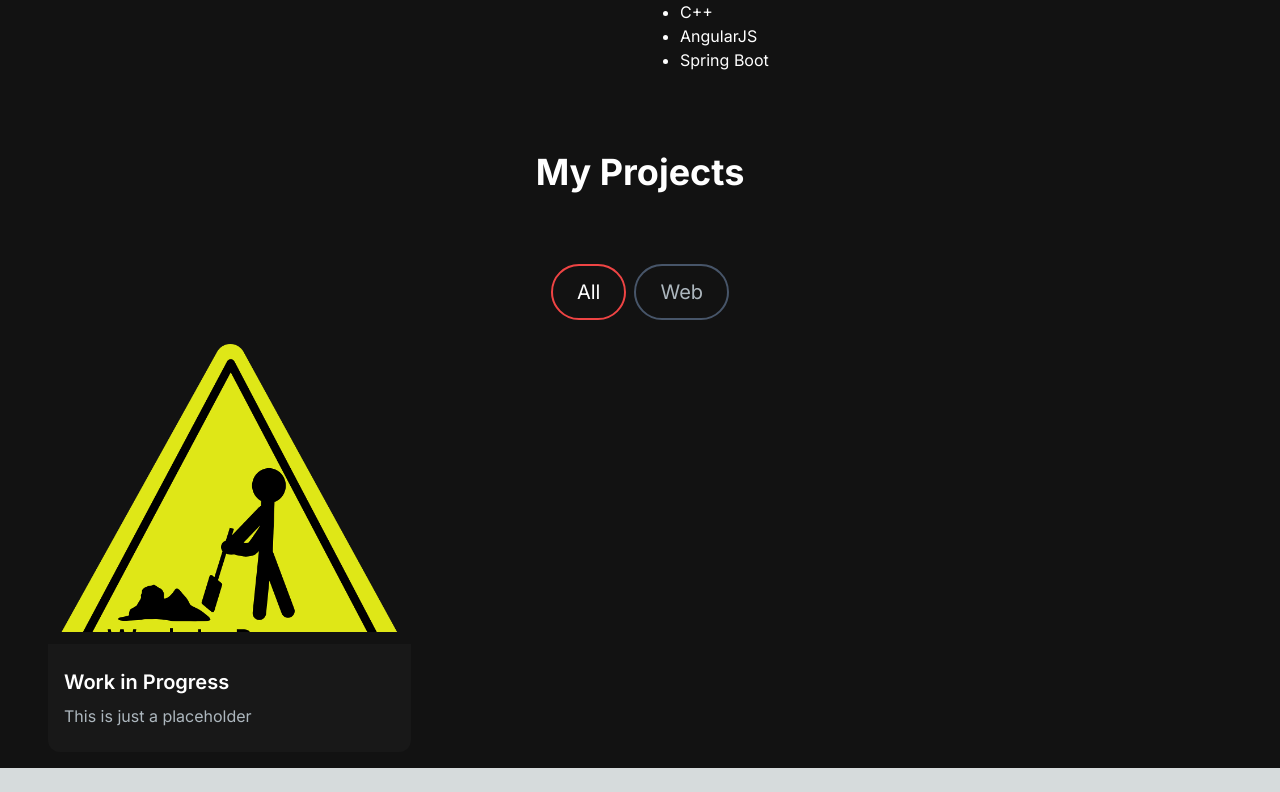
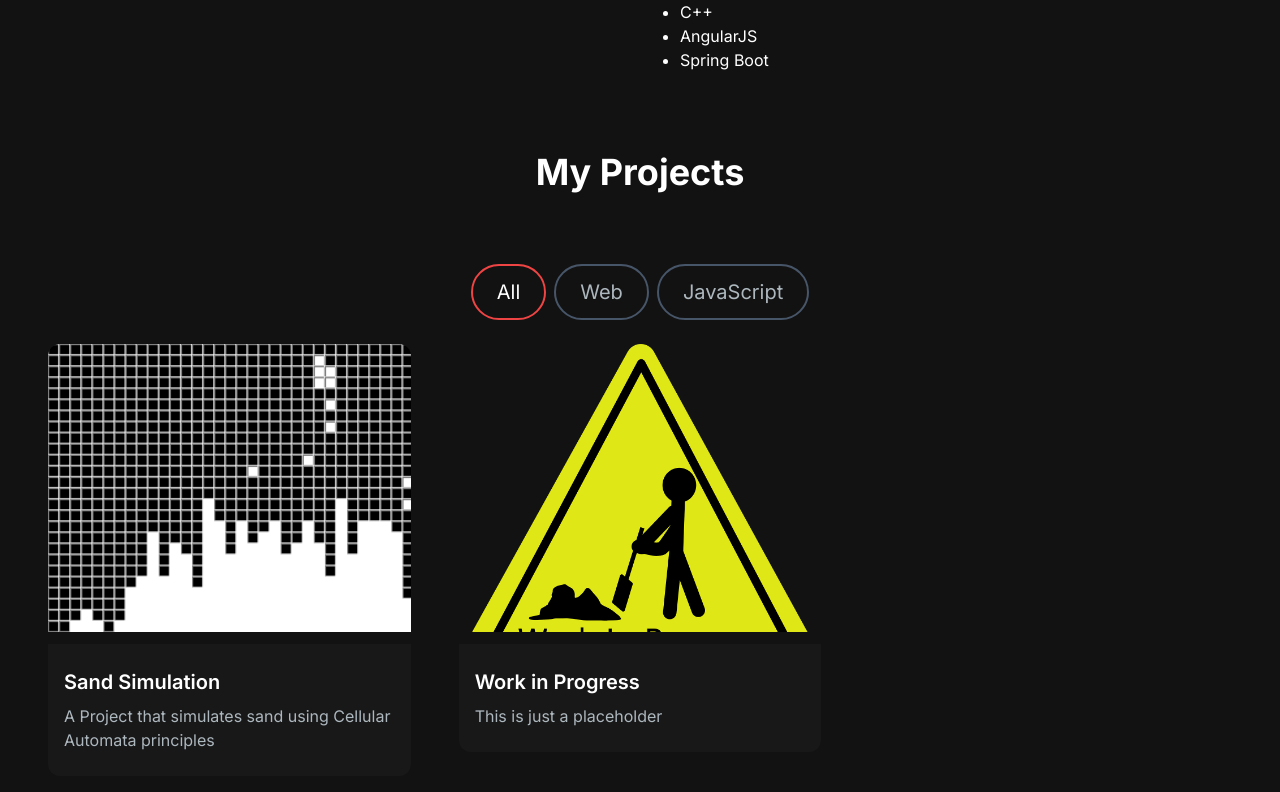
Before and after one commit to DaniloNicacio/danilonicacio.github.io, a Next.js app: page / in a window 1280 px wide. Shown: the part 973-1765 px from the top of the page. Before the commit the page ends 1741 px from the top, so only its background shows below. Built offline with nearby package versions, Linux system fonts and the light colour scheme.

Commit message:
[FEAT] - Added Sand Simulation Project

```diff
--- a/app/components/ProjectsSection.jsx
+++ b/app/components/ProjectsSection.jsx
@@ -6,6 +6,15 @@ import ProjectTag from "@/app/components/ProjectTag";
 const projectsData = [
     {
         id: 1,
+        title: "Sand Simulation",
+        description: "A Project that simulates sand using Cellular Automata principles",
+        image: "/images/projects/sand-simulation.png",
+        tag: ["All", "Web", "JavaScript"],
+        gitUrl: "https://github.com/DaniloNicacio/Sand-Simulation",
+        previewUrl: "https://danilonicacio.github.io/Sand-Simulation/"
+    },
+    {
+        id: 2,
         title: "Work in Progress",
         description: "This is just a placeholder",
         image: "/images/projects/work-in-progress.png",
@@ -41,6 +50,11 @@ const ProjectsSection = () =>{
                     name="Web"
                     isSelected={tag === "Web"}
                 />
+                <ProjectTag
+                    onClick={handleTagChange}
+                    name="JavaScript"
+                    isSelected={tag === "JavaScript"}
+                />
             </div>
             <div className="grid md:grid-cols-3 gab-8 md:gap-12">
                 {filteredProjects.map((project) => (
```
Also changed, not shown: public/images/projects/sand-simulation.png (added).
